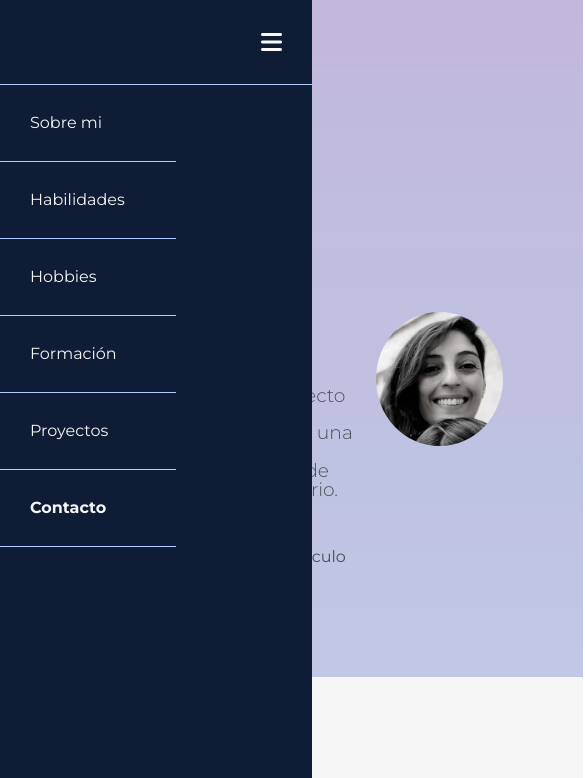
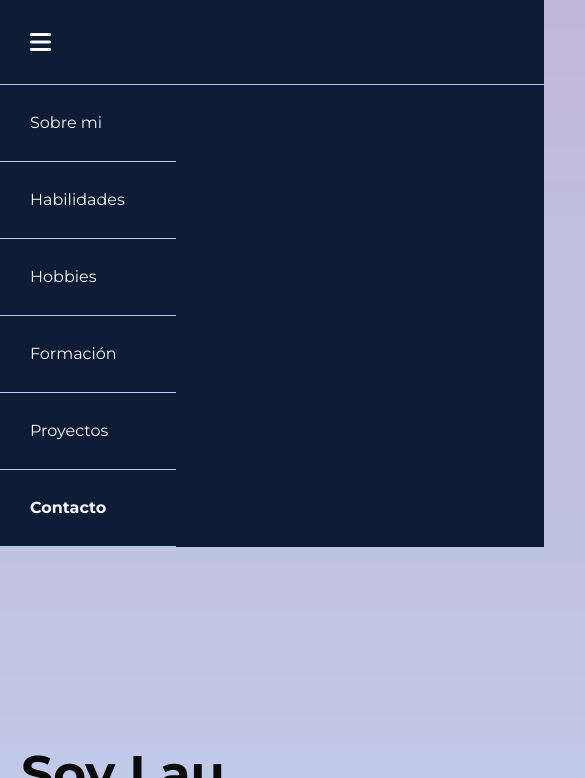
Before and after one commit to Laummendoza/portfolio, a plain HTML site: page index.html in a window 390 px wide. Shown: the top 778 px of the page, 585 px wide, since content can reach past the window. Drawn offline with nearby package versions, Linux system fonts and the light colour scheme.

Commit message:
menu responsive mobile and tablet

```diff
--- a/style.css
+++ b/style.css
@@ -452,7 +452,7 @@ Utiliza las referencias de los breakpoints @media abajo */
 		width: 80%;
 		height: 100%;
 		margin: 0;
-		position: fixed;
+		position: relative;
 		display: block;
 		background-color: var(--color6);
 	}
@@ -508,7 +508,11 @@ Utiliza las referencias de los breakpoints @media abajo */
 /*Experiencia Profesional*/
 
 /*Mobile*/
-@media (min-width: 425px) {
+@media (max-width: 425px) {
+	.menu__button {
+		justify-content: flex-start;
+	}
+
 	/*Menu*/
 
 	/*Titulo*/
```
